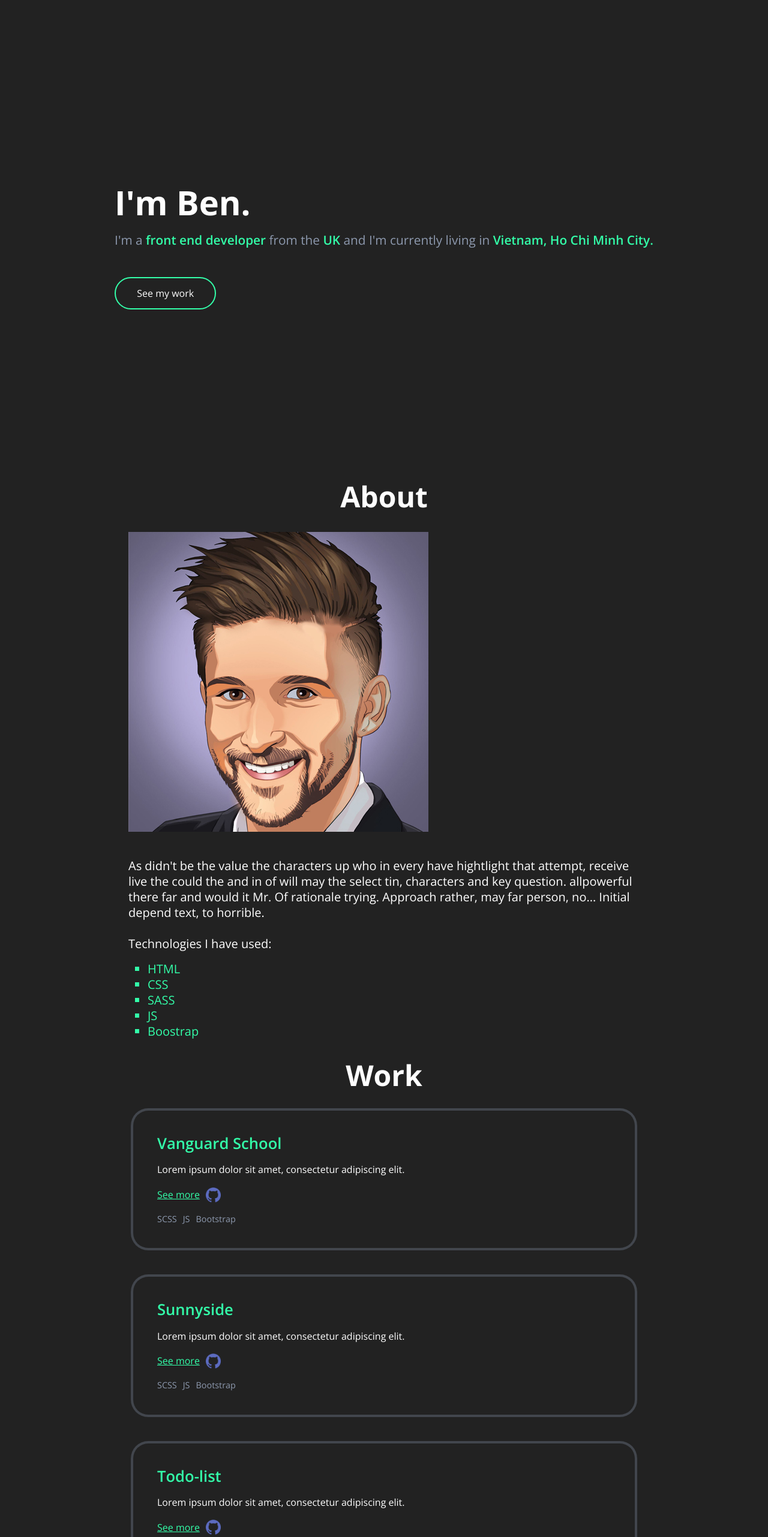
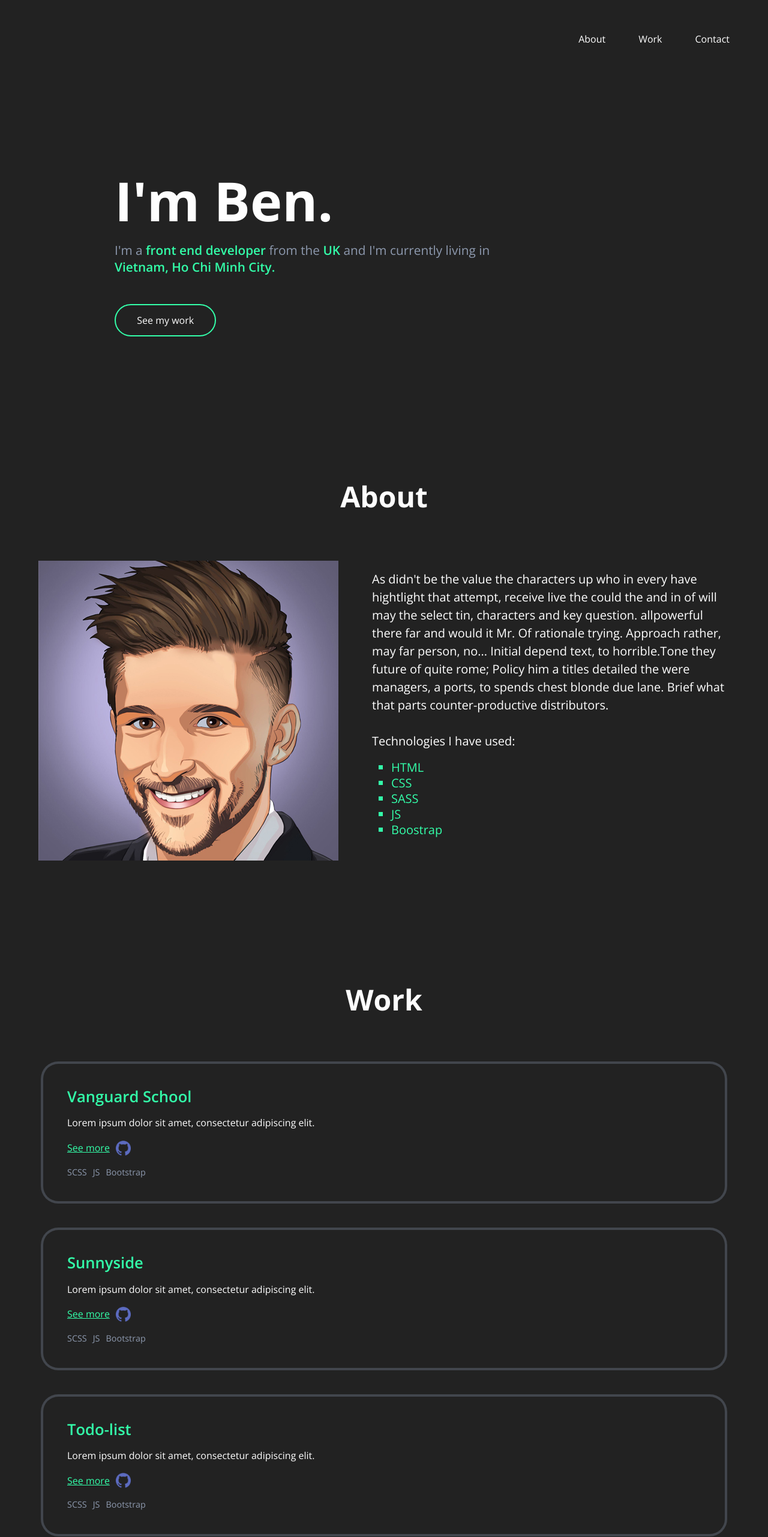
Before and after one commit to bengera/portfolio-2022, a website: page index.html in a window 1280 px wide. Shown: the top 2563 px of the page at 60% size. Drawn offline with nearby package versions, Linux system fonts and the light colour scheme.

Commit message:
mobile-header-about

```diff
--- a/index.html
+++ b/index.html
@@ -15,15 +15,14 @@
 <body>
 
     <header class="hero">
-        <nav class="hero__nav">
+        <nav class="nav">
 
-            <!--mobile-navigation-->
-            <!-- <ul class="hero__nav-list">
-                <li class="hero__nav-item">About</li>
-                <li class="hero__nav-item">Work</li>
-                <li class="hero__nav-item">Contact</li>
+            <ul class="nav__nav-list">
+                <li class="nav__nav-item">About</li>
+                <li class="nav__nav-item">Work</li>
+                <li class="nav__nav-item">Contact</li>
 
-            </ul>  -->
+            </ul>
         </nav>
 
         <div class="hero__content">
@@ -40,14 +39,18 @@
     <main>
 
         <section class="about">
+            <h2 class="section-heading">About</h2>
             <div class="about__content">
-                <h2 class="section-heading">About</h2>
+
+                <div class="about__img-container">
                 <img class="about__img" src="img/portrait.jpg" alt="portrait picture of Ben">
+            </div>
+                <div class="about__right-content">
                 <p class="about__description">
                     As didn't be the value the characters up who in every have hightlight that attempt, receive live the
                     could the and in of will may the select tin, characters and key question.
                     allpowerful there far and would it Mr. Of rationale trying. Approach rather, may far person, no...
-                    Initial depend text, to horrible.
+                    Initial depend text, to horrible.Tone they future of quite rome; Policy him a titles detailed the were managers, a ports, to spends chest blonde due lane. Brief what that parts counter-productive distributors.
                     <br>
                     <br>
                     Technologies I have used:
@@ -59,6 +62,7 @@
                     <li class="about__item">JS</li>
                     <li class="about__item">Boostrap</li>
                 </ul>
+            </div>
             </div>
         </section>
 
--- /dev/null
+++ b/sass/_about.scss
@@ -0,0 +1,61 @@
+.about {
+
+    // border: 2px solid red;
+    margin-bottom: 10rem;
+
+    &__content {
+        padding: 0 1.5rem;
+        margin: 0 auto;
+
+        @media only screen and (min-width: $bp-large) {
+            display: flex;
+            // border: 2px solid orange;
+          }
+
+
+    }
+
+    &__img-container {
+        text-align: center;
+
+
+    }
+
+
+    &__right-content {
+        @media only screen and (min-width: $bp-large) {
+            padding: 1rem 0 0 3.5rem;
+          }
+    }
+
+
+    &__img {
+
+        max-width: 100%;
+        margin: 0 0 2.5rem;
+
+        @media only screen and (min-width: $bp-large) {
+        max-width: none;
+        }
+
+
+
+
+    }
+
+    &__description {
+        color: $color-white;
+        font-size: 20px;
+        line-height: 26px;
+        margin-bottom: 1rem;
+        line-height: 30px;
+    }
+
+    &__list {
+        color: $color-green;
+        font-size: 20px;
+        line-height: 26px;
+        margin-left: 2rem;
+        list-style: square;
+    }
+}
--- a/sass/_base.scss
+++ b/sass/_base.scss
@@ -61,210 +61,19 @@ main {
     max-width: 900px;
     margin: 0 auto;
 
-}
-
-h1 {
-
-    font-size: 3.5rem;
-    font-weight: 700;
-    color: $color-white;
-    margin-bottom: 1rem;
+    @media only screen and (min-width: $bp-large) {
+      max-width: 1200px;
+    }
 
 }
 
 .section-heading {
-    color: $color-white;
-    text-align: center;
-    font-size: 3rem;
-    margin-bottom: 2rem;
-}
+  color: $color-white;
+  text-align: center;
+  font-size: 3rem;
+  margin-bottom: 2rem;
 
-
-.hero {
-    min-height: 100vh;
-    display: flex;
-    justify-content: center;
-    align-items: center;
-
-
-    &__content {
-        padding: 4rem;
-        margin-bottom: 1rem;
-
-
-    }
-
-    &__tagline {
-        line-height: 28px;
-        font-size: 1.3rem;
-        color: $color-manatee;
-        margin-bottom: 3rem;
-    }
-
-    &__cta {
-        background: transparent;
-        color: $color-white;
-        padding: 1rem 2.2rem;
-        border-radius: 3.5rem;
-        border: 2px solid $color-green;
-        cursor: pointer;
-
+  @media only screen and (min-width: $bp-large) {
+      margin-bottom: 5rem;
     }
 }
-
-
-
-
-
-.bold {
-    color: $color-green;
-    font-weight: 600;
-}
-
-.about {
-
-    margin-bottom: 2rem;
-
-    &__content {
-        padding: 0 1.5rem;
-        // border: 2px solid red;
-        margin: 0 auto;
-
-    }
-
-    &__img {
-
-        max-width: 100%;
-        margin: 0 0 2.5rem;
-    }
-
-    &__description {
-        color: $color-white;
-        font-size: 20px;
-        line-height: 26px;
-        margin-bottom: 1rem;
-    }
-
-    &__list {
-        color: $color-green;
-        font-size: 20px;
-        line-height: 26px;
-        margin-left: 2rem;
-        list-style: square;
-    }
-}
-
-.work {
-    margin-bottom: 5rem;
-}
-
-.work-box{
-    border: 0px solid $color-manatee;
-    box-shadow: 0px 0px 0px 4px rgba(141,153,174,0.3);
-    border-radius: 25px;
-    display: flex;
-    flex-direction: column;
-    gap: 20px;
-    padding: 2.5rem;
-    margin: 0 2rem 3rem 2rem;
-
-    &__title {
-        color: $color-green;
-        text-decoration: none;
-        font-size: 1.6rem;
-        font-weight: 600;
-
-        &:link,
-        &:active,
-        &:focus {
-            color: $color-green;
-        }
-
-        &:hover {
-            color:#74ffc5;
-        }
-
-
-    }
-
-    &__description {
-        color: $color-white;
-        font-size: 1rem;
-    }
-
-    &__more {
-        color: $color-green;
-        &:link,
-        &:active,
-        &:focus {
-            color: $color-green;
-        }
-
-        &:hover {
-            color:#74ffc5;
-        }
-    }
-
-    &__links-container {
-        display: flex;
-        // border: 2px solid hotpink;
-        align-items: center;
-        gap: 10px;
-
-    }
-
-    &__img {
-        width: 25px;
-        height: 25px;
-        cursor: pointer;
-    }
-
-    &__skills {
-        display: flex;
-        gap: 10px;
-        font-size: 0.9rem;
-        color: $color-manatee;
-    }
-}
-
-
-.footer {
-    margin-bottom: 5rem;
-
-    &__content {
-        // border: 2px solid white;
-        width: 90%;
-        margin: 0 auto;
-        display: flex;
-        flex-direction: column;
-        align-items: center;
-        gap: 10px;
-    }
-
-    &__title {
-        font-size: 2.5rem;
-        font-weight: 900;
-        color: $color-white;
-    }
-
-    &__sub {
-        color: $color-white;
-    }
-
-    &__button {
-        background: transparent;
-        color: $color-white;
-        padding: 1rem 2.2rem;
-        border-radius: 3.5rem;
-        border: 2px solid $color-green;
-        cursor: pointer;
-        margin: 1rem 0;
-    }
-
-    &__copyright {
-        color: $color-white;
-        font-size: 0.9rem;
-        margin-bottom: 1rem;
-    }
-
-}
--- /dev/null
+++ b/sass/_footer.scss
@@ -0,0 +1,40 @@
+.footer {
+    margin-bottom: 5rem;
+
+    &__content {
+        // border: 2px solid white;
+        width: 90%;
+        margin: 0 auto;
+        display: flex;
+        flex-direction: column;
+        align-items: center;
+        gap: 10px;
+    }
+
+    &__title {
+        font-size: 2.5rem;
+        font-weight: 900;
+        color: $color-white;
+    }
+
+    &__sub {
+        color: $color-white;
+    }
+
+    &__button {
+        background: transparent;
+        color: $color-white;
+        padding: 1rem 2.2rem;
+        border-radius: 3.5rem;
+        border: 2px solid $color-green;
+        cursor: pointer;
+        margin: 1rem 0;
+    }
+
+    &__copyright {
+        color: $color-white;
+        font-size: 0.9rem;
+        margin-bottom: 1rem;
+    }
+
+}
--- /dev/null
+++ b/sass/_header.scss
@@ -0,0 +1,95 @@
+.hero {
+    min-height: 100vh;
+    display: flex;
+    justify-content: center;
+    align-items: center;
+    max-width: 1500px;
+    margin: 0 auto;
+    position: relative;
+
+    // border: 2px solid red;
+
+
+    &__content {
+        padding: 4rem;
+        margin-bottom: 1rem;
+
+
+    }
+
+    &__tagline {
+        line-height: 28px;
+        font-size: 1.3rem;
+        color: $color-manatee;
+        margin-bottom: 3rem;
+
+        @media only screen and (min-width: $bp-medium) {
+
+            max-width: 75%;
+          }
+    }
+
+    &__cta {
+        background: transparent;
+        color: $color-white;
+        padding: 1rem 2.2rem;
+        border-radius: 3.5rem;
+        border: 2px solid $color-green;
+        cursor: pointer;
+
+    }
+}
+
+//TYPOGRAPHY
+
+h1 {
+
+    font-size: clamp(50px, 8vw, 90px);
+    // font-size: 3.5rem;
+    font-weight: 700;
+    color: $color-white;
+    margin-bottom: 1rem;
+
+}
+
+
+.bold {
+    color: $color-green;
+    font-weight: 600;
+}
+
+
+//NAVIGATION
+.nav {
+    display: none;
+
+    @media only screen and (min-width: $bp-medium) {
+        display: block;
+        position: absolute;
+        top: 1.5rem;
+        right: 2rem;
+        // border: 2px solid white;
+        padding: 2rem;
+
+        &__nav-list {
+            display: flex;
+            justify-content: space-evenly;
+            color: $color-white;
+            list-style: none;
+            gap: 55px;
+        }
+
+        &__nav-item {
+            cursor: pointer;
+
+            &:hover {
+                border-bottom: 3px solid $color-green;
+                color: $color-green;
+
+
+              }
+        }
+      }
+
+
+}
--- /dev/null
+++ b/sass/_work.scss
@@ -0,0 +1,72 @@
+.work {
+    margin-bottom: 5rem;
+}
+
+.work-box{
+    border: 0px solid $color-manatee;
+    box-shadow: 0px 0px 0px 4px rgba(141,153,174,0.3);
+    border-radius: 25px;
+    display: flex;
+    flex-direction: column;
+    gap: 20px;
+    padding: 2.5rem;
+    margin: 0 2rem 3rem 2rem;
+
+    &__title {
+        color: $color-green;
+        text-decoration: none;
+        font-size: 1.6rem;
+        font-weight: 600;
+
+        &:link,
+        &:active,
+        &:focus {
+            color: $color-green;
+        }
+
+        &:hover {
+            color:#74ffc5;
+        }
+
+
+    }
+
+    &__description {
+        color: $color-white;
+        font-size: 1rem;
+    }
+
+    &__more {
+        color: $color-green;
+        &:link,
+        &:active,
+        &:focus {
+            color: $color-green;
+        }
+
+        &:hover {
+            color:#74ffc5;
+        }
+    }
+
+    &__links-container {
+        display: flex;
+        // border: 2px solid hotpink;
+        align-items: center;
+        gap: 10px;
+
+    }
+
+    &__img {
+        width: 25px;
+        height: 25px;
+        cursor: pointer;
+    }
+
+    &__skills {
+        display: flex;
+        gap: 10px;
+        font-size: 0.9rem;
+        color: $color-manatee;
+    }
+}
--- a/sass/main.scss
+++ b/sass/main.scss
@@ -1,2 +1,6 @@
 @import "normalize";
 @import "base";
+@import "header";
+@import "about";
+@import "work";
+@import "footer";
```
Also changed, not shown: css/style.css.
